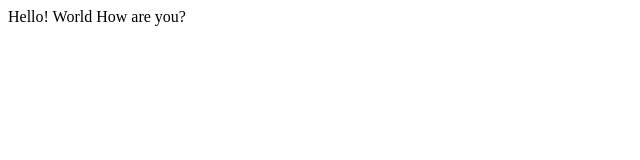
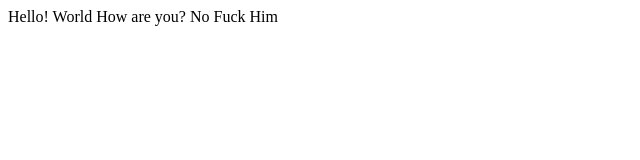
Before and after one commit to BuddhaV2/Lecture1-, a plain HTML site: page index.html in a window 1280 px wide. Shown: the whole page, without its empty margins (0-640 px from the left). Drawn offline with Linux system fonts and the light colour scheme.

Commit message:
added a new line

```diff
--- a/index.html
+++ b/index.html
@@ -7,5 +7,6 @@
 </head>
 <body>
     Hello! World How are you?
+    No Fuck Him
 </body>
 </html>
```
